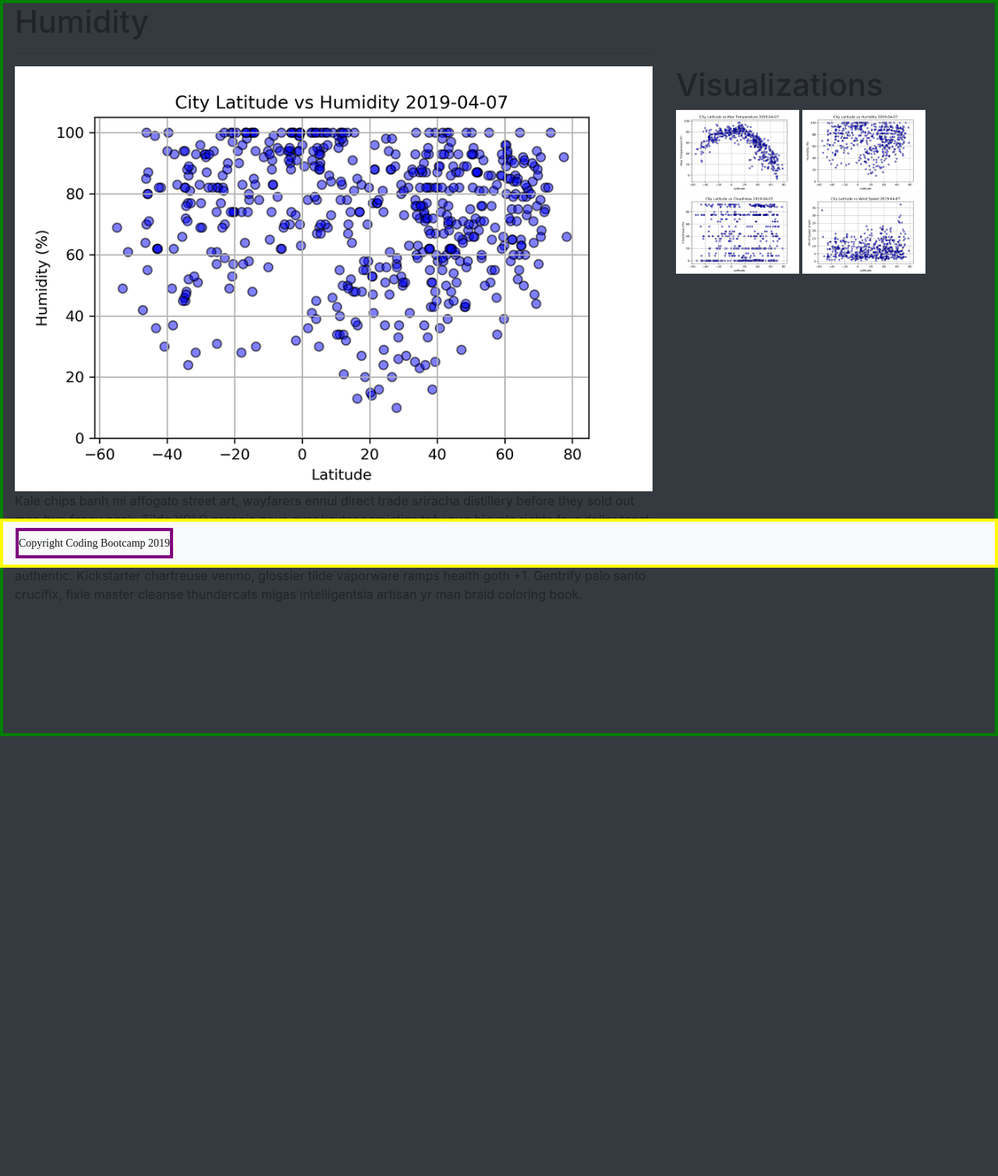
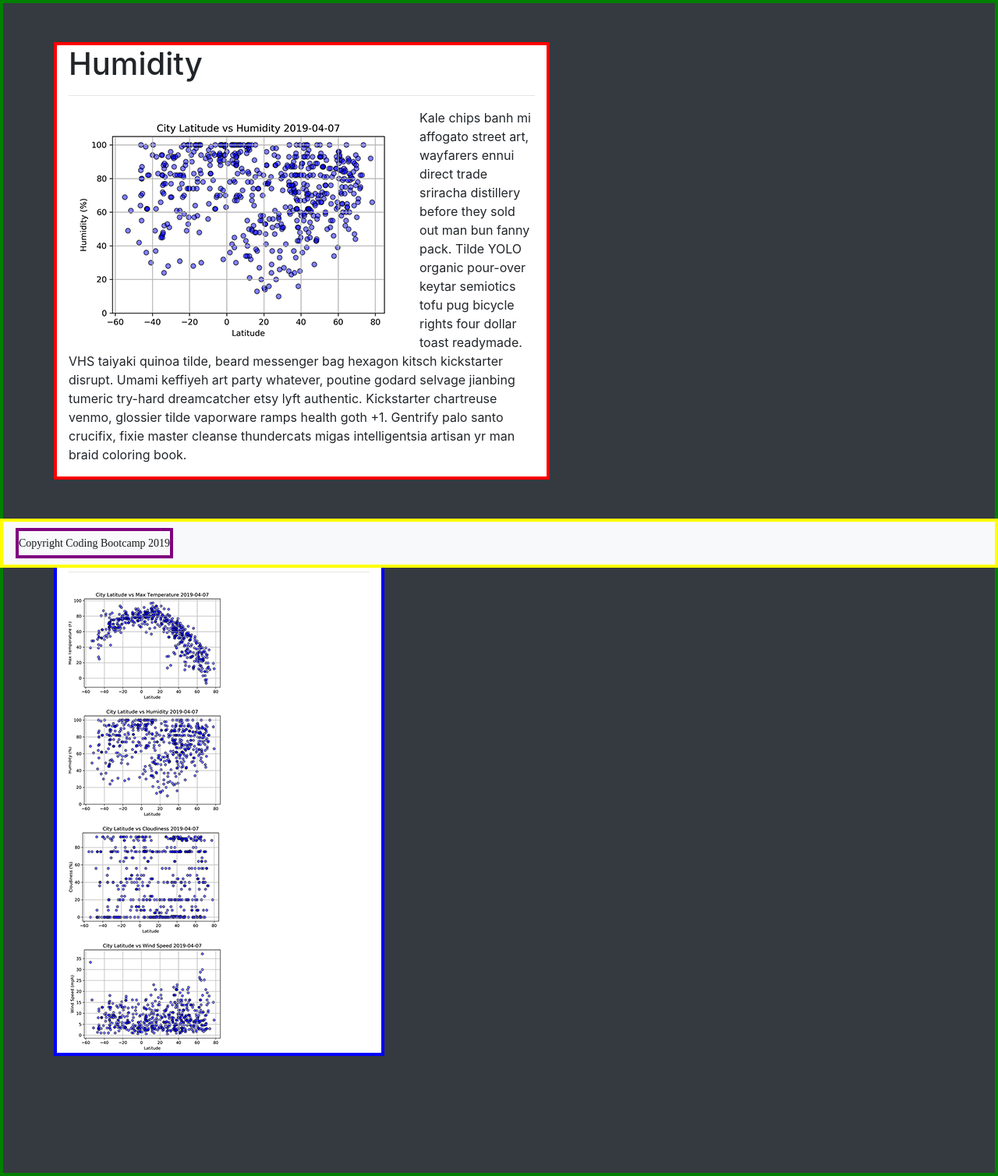
Before and after one commit to AshleyMcGee/web_homework, a Flask app: page /humid in a window 1280 px wide. Shown: the part 72-1580 px from the top of the page at 78% size. Before the commit the page ends 1016 px from the top, so only its background shows below. Run offline with Flask 2, Linux system fonts and the light colour scheme; some libraries are stand-ins or nearby versions.

Commit message:
saved recent changes to humid and temp

```diff
--- a/app.py
+++ b/app.py
@@ -4,7 +4,7 @@ app = Flask(__name__)
 
 @app.route('/')
 def home():
-    return render_template("landing.html")
+    return render_template("index.html")
 
 
 @app.route('/temp')
--- a/static/style.css
+++ b/static/style.css
@@ -90,6 +90,64 @@
   border-color: purple;
   border-width: 4px;
   border-style: solid;
+}
 
+#tempMain {
+
+  background-color: white;
+  border-color: red;
+  border-style: solid;
+  border-width: 4px;
+  margin-top: 50px;
+  margin-left: 65px;
+  margin-right: 55px;
 
 }
+
+#tempSide {
+
+  background-color: white;
+  border-color:blue;
+  border-style: solid;
+  border-width: 4px;
+  margin-left: 65px;
+  margin-top: 50px;
+  margin-right: 55px;
+
+}
+
+#tempCover {
+
+  float: left;
+
+}
+
+#humidMain {
+
+  background-color: white;
+  border-color: red;
+  border-style: solid;
+  border-width: 4px;
+  margin-top: 50px;
+  margin-left: 65px;
+  margin-right: 55px;
+
+}
+
+#humidSide {
+
+  background-color: white;
+  border-color:blue;
+  border-style: solid;
+  border-width: 4px;
+  margin-left: 65px;
+  margin-top: 50px;
+  margin-right: 55px;
+
+}
+
+#humidCover {
+
+  float: left;
+
+}
--- a/templates/humid_x.html
+++ b/templates/humid_x.html
@@ -2,27 +2,23 @@
 {%block content%}
   <!--  Row 1-->
   <div class="row">
-      <div class="col-3 col-md-8 col-lg-8">
+      <div id="humidMain" class="col-lg-6">
         <h1>Humidity</h1>
-        <hr></hr>
+        <hr>
+        <img id="humidCover" src="/static/citylathumid-med.png">
+        <p>Kale chips banh mi affogato street art, wayfarers ennui direct trade sriracha distillery before they sold out man bun fanny pack. Tilde YOLO organic pour-over keytar semiotics tofu pug bicycle rights four dollar toast readymade. VHS taiyaki quinoa tilde, beard messenger bag hexagon kitsch kickstarter disrupt. Umami keffiyeh art party whatever, poutine godard selvage jianbing tumeric try-hard dreamcatcher etsy lyft authentic. Kickstarter chartreuse venmo, glossier tilde vaporware ramps health goth +1. Gentrify palo santo crucifix, fixie master cleanse thundercats migas intelligentsia artisan yr man braid coloring book.
+        </p>
+      </div>
+      <div id="humidSide" class="col-lg-4">
+        <h1>Visualizations</h1>
+        <hr>
+        <a href="temp_x.html"><img src='/static/citylattempthumb2.png'></a>
+        <a href="humid_x.html"><img src='/static/citylathumidthumb2.png'></a>
+        <a href="clouds_x.html"><img src='/static/citylatcloudsthumb2.png'></a>
+        <a href="winds_x.html"><img src='/static/citylatwindsthumb2.png'></a>
       </div>
   </div>
 
-  <!--  Row 2-->
-    <div class="row">
-      <div class="col-3 col-md-8 col-lg-8">
-        <img src="/static/citylathumid.png" width=100%>
-        <p>Kale chips banh mi affogato street art, wayfarers ennui direct trade sriracha distillery before they sold out man bun fanny pack. Tilde YOLO organic pour-over keytar semiotics tofu pug bicycle rights four dollar toast readymade. VHS taiyaki quinoa tilde, beard messenger bag hexagon kitsch kickstarter disrupt. Umami keffiyeh art party whatever, poutine godard selvage jianbing tumeric try-hard dreamcatcher etsy lyft authentic. Kickstarter chartreuse venmo, glossier tilde vaporware ramps health goth +1. Gentrify palo santo crucifix, fixie master cleanse thundercats migas intelligentsia artisan yr man braid coloring book.
-        </p>
-      </div>
-      <div class="col-3 col-md-4 col-lg-4">
-        <h1>Visualizations</h1>
-        <a href="humid_x.html"><img src='/static/citylattemp.png' width=40%></a>
-        <a href="temp_x.html"><img src='/static/citylathumid.png' width=40%></a>
-        <a href="clouds_x.html"><img src='/static/citylatclouds.png' width=40%></a>
-        <a href="winds_x.html"><img src='/static/citylatwinds.png' width=40%></a>
-      </div>
-    </div>
 
 
 {%endblock%}
```
Also changed, not shown: templates/temp_x.html (+8 -16 lines).
